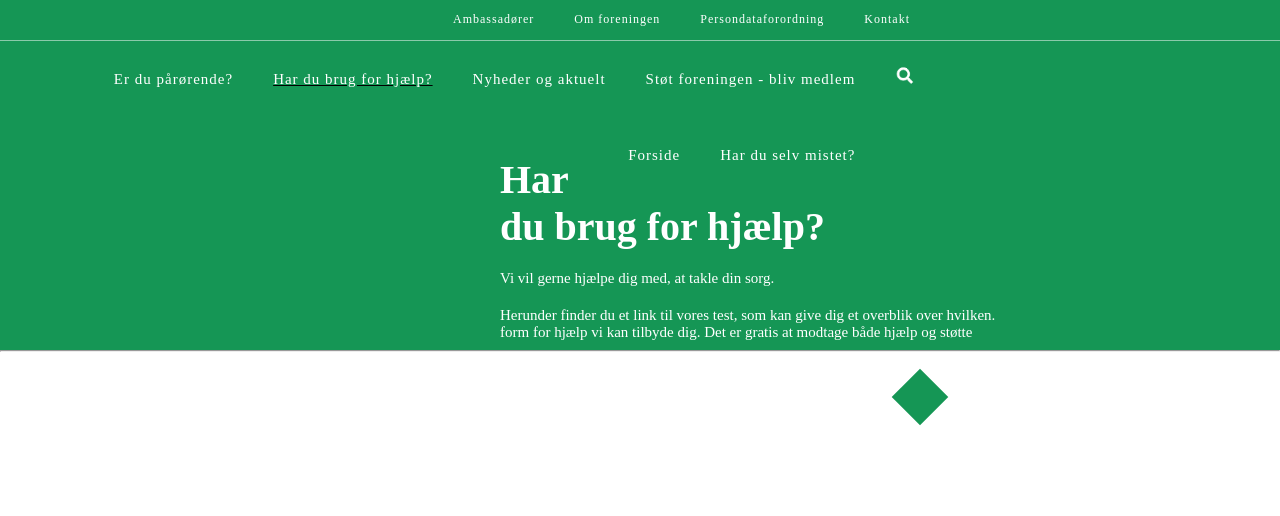
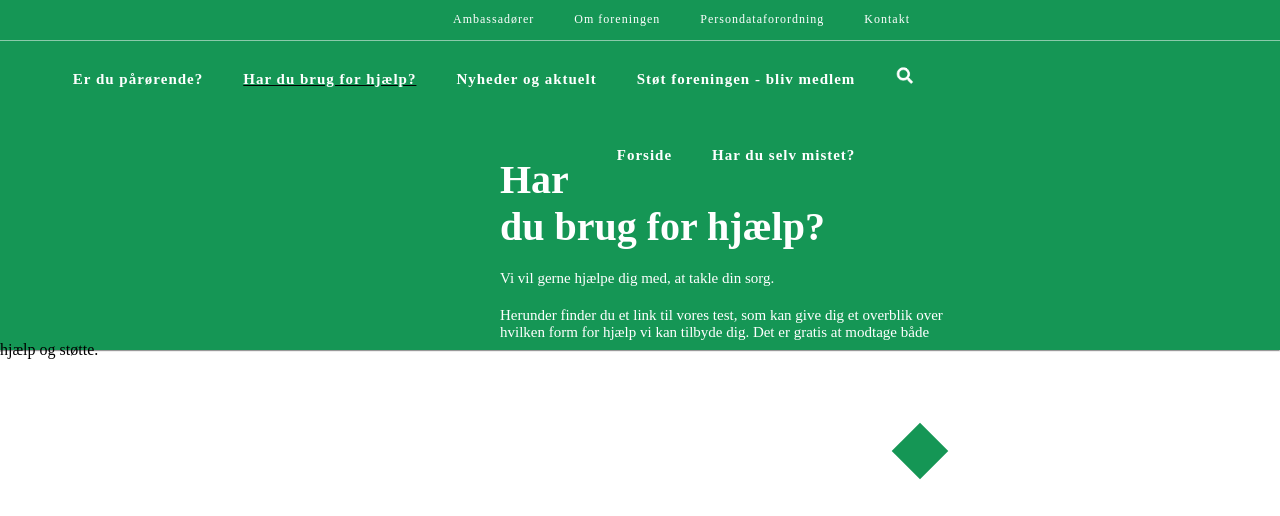
Before and after one commit to LucasJC2208/Projekt-5, a plain HTML site: page Hjemmeside/index.html in a window 1280 px wide. Drawn offline with Linux system fonts and the light colour scheme.

Commit message:
Update index.html

```diff
--- a/Hjemmeside/index.html
+++ b/Hjemmeside/index.html
@@ -30,12 +30,12 @@
           <div class="navSubMenu">
             <ul>
               <li><img onclick="#" class="searchIcon" src="../assets/icons/searchIcon.PNG" alt="searchikon"></li>
-              <li><a href="#">Støt foreningen - bliv medlem</a></li>
-              <li><a href="#">Nyheder og aktuelt</a></li>
-              <li class="currentPage"><a href="#">Har du brug for hjælp?</a></li>
-              <li><a href="#">Er du pårørende?</a></li>
-              <li><a href="#">Har du selv mistet?</a></li>
-              <li><a href="#">Forside</a></li>
+              <li><a href="#"><b>Støt foreningen - bliv medlem</b></a></li>
+              <li><a href="#"><b>Nyheder og aktuelt</b></a></li>
+              <li class="currentPage"><a href="#"><b>Har du brug for hjælp?</b></a></li>
+              <li><a href="#"><b>Er du pårørende?</b></a></li>
+              <li><a href="#"><b>Har du selv mistet?</b></a></li>
+              <li><a href="#"><b>Forside</b></a></li>
             </ul>
           </div>
         </div>
@@ -43,19 +43,25 @@
           <h1 class="headerTitle">Har du brug for hjælp?</h1>
           <p class="underTitle1">Vi vil gerne hjælpe dig med, at takle din sorg.</p>
           <p class="underTitle2">Herunder finder du et link til vores test, som kan give dig et overblik
-            over hvilken.</p>
-            <p class="underTitle3">form for hjælp vi kan tilbyde dig. Det er gratis at modtage
-            både hjælp og støtte</p>
+            over</p>
+            <p class="underTitle3"> hvilken form for hjælp vi kan tilbyde dig. Det er gratis at modtage
+            både</p>
+            <p class="underTitle4">hjælp og støtte.</p>
         </section>
+
         <br>
         <br>
+        <br>
+        <br>
+
         <div class="firkant">
-      </div>
-    </header>
-
+        </div>
+      </header>
     </div>
 
     <hr class="underline2">
 
+
+
   </body>
 </html>
```
